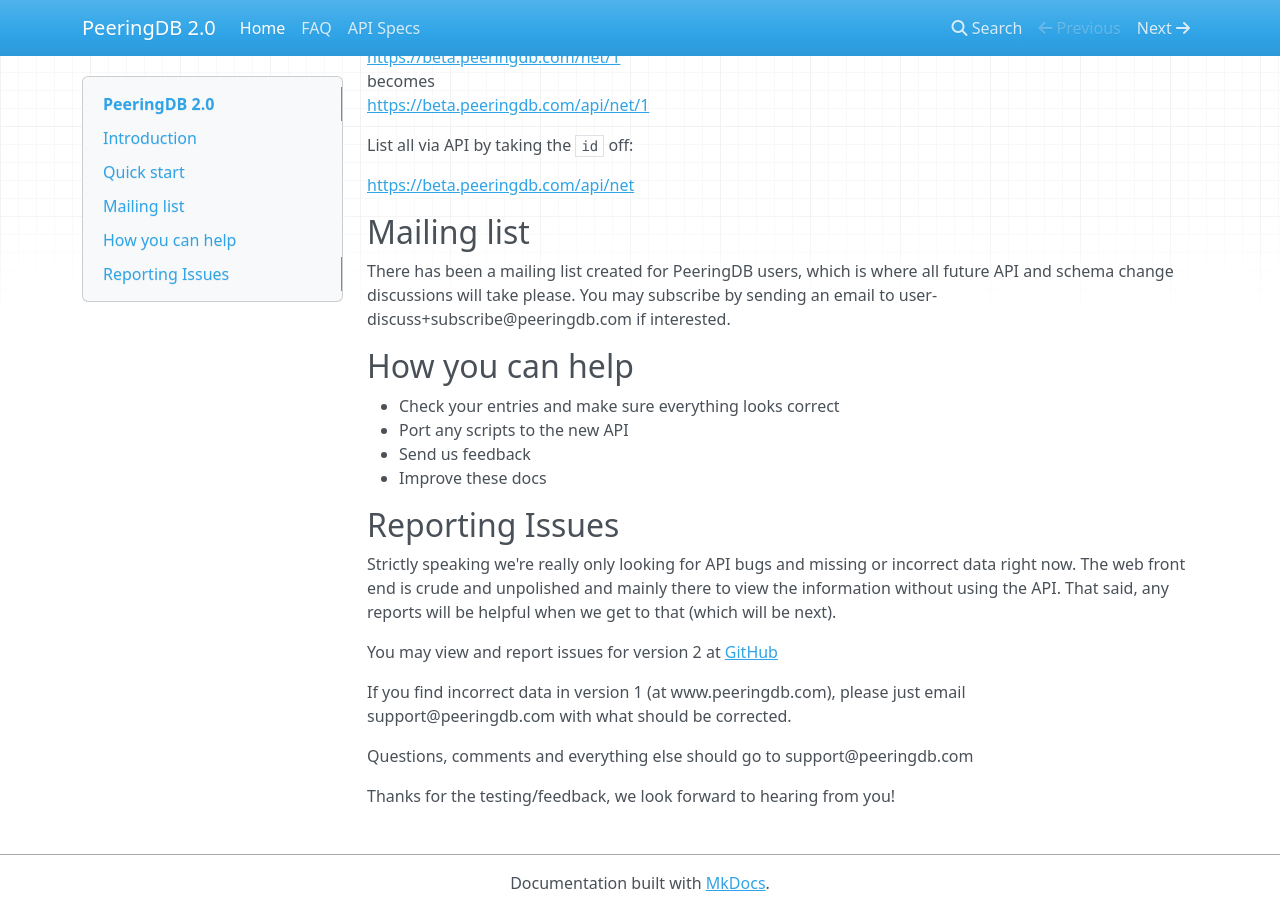
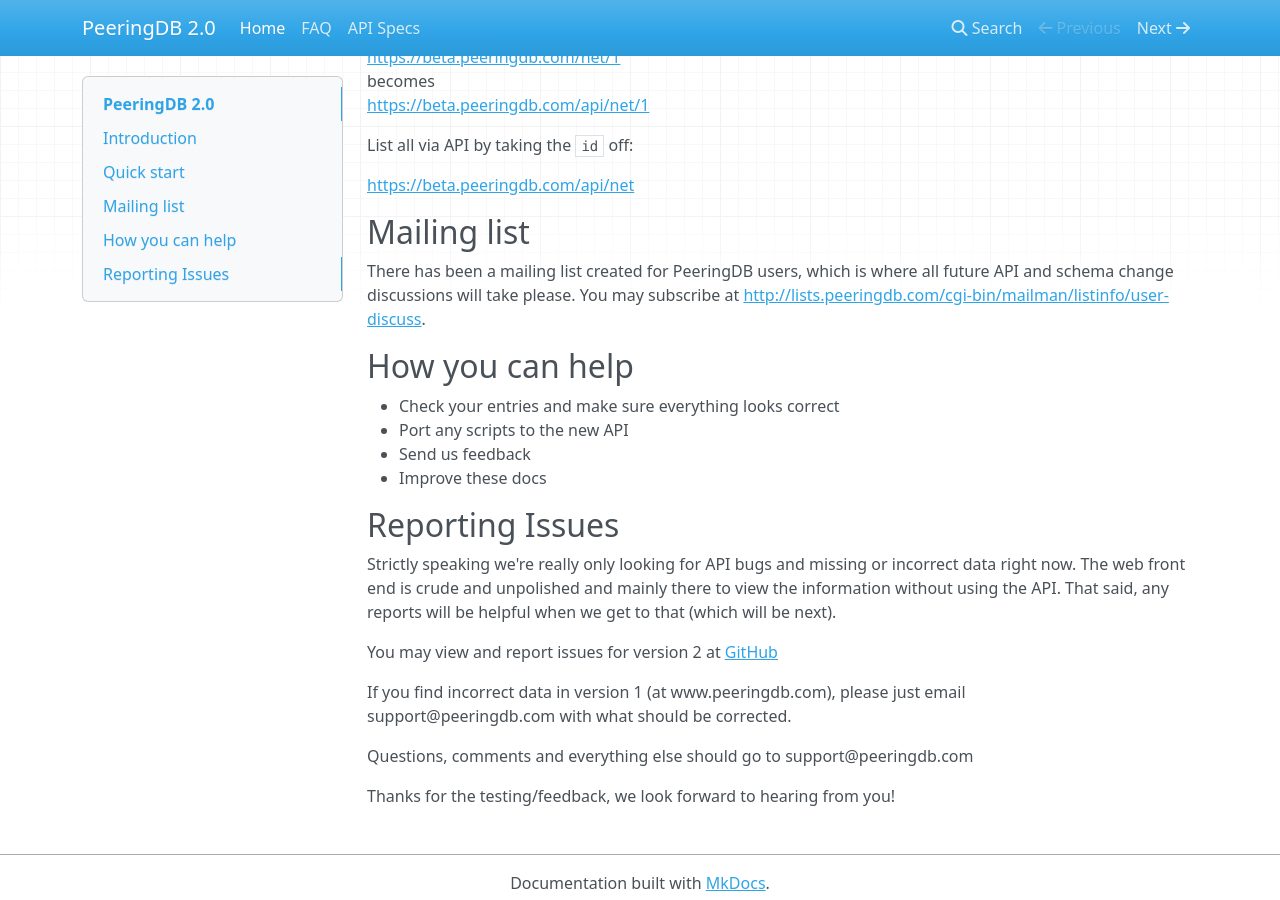
Before and after one commit to peeringdb/docs, an MkDocs documentation site: the page built from docs/index.md, in a window 1280 px wide and 900 px high, scrolled down 927 px. Built offline with MkDocs 1.6.1, drawn with Linux system fonts in a browser that asks for light colours; nearby versions of some CDN libraries; old or Windows-style settings are respelled for this version of MkDocs.

Commit message:
update mailing list info

```diff
--- a/docs/index.md
+++ b/docs/index.md
@@ -38,7 +38,7 @@
 
 ## Mailing list
 
-There has been a mailing list created for PeeringDB users, which is where all future API and schema change discussions will take please.  You may subscribe by sending an email to user-discuss+subscribe@peeringdb.com if interested.
+There has been a mailing list created for PeeringDB users, which is where all future API and schema change discussions will take please.  You may subscribe at <http://lists.peeringdb.com/cgi-bin/mailman/listinfo/user-discuss>.
 
 ## How you can help
 
```
